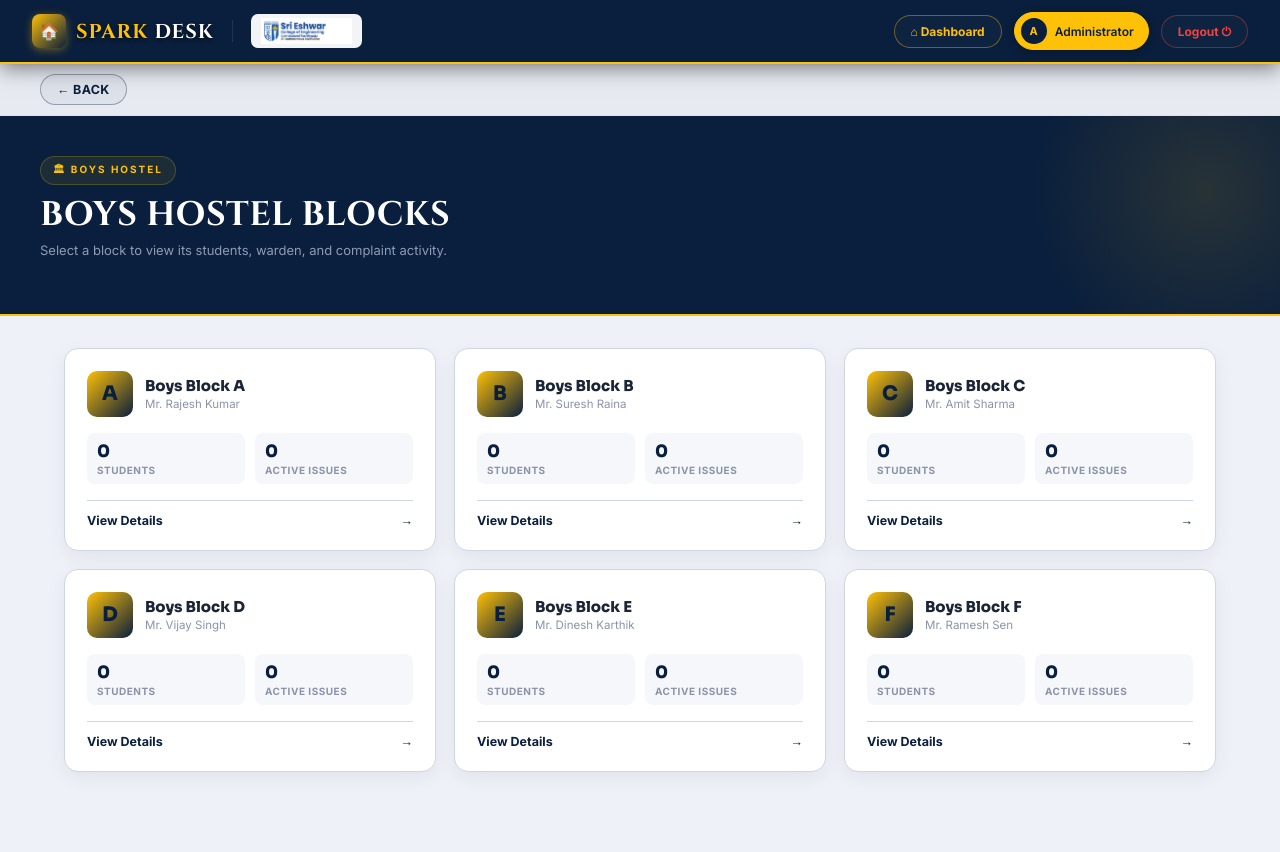
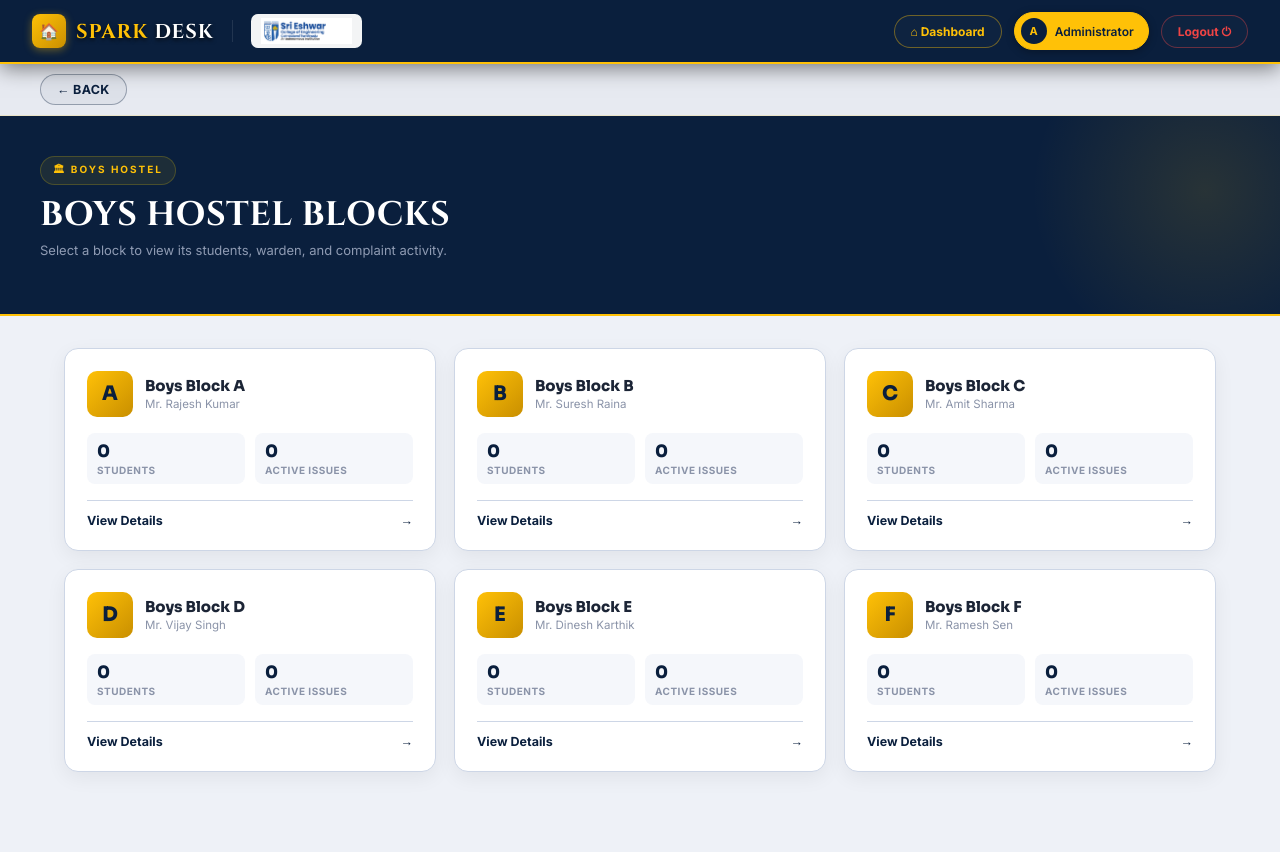
Before and after one commit to Ragul-20/spark_desk, a Flask app: page /boys in a window 1280 px wide. Run offline with Flask 3, Linux system fonts and the light colour scheme; the visitor is signed in with stand-in values (Sample User, id 1); data comes from the database, SQL or seed files in the repository; data that the repository does not hold is empty.

Commit message:
Update gradient colors for navbar and block badges

```diff
--- a/templates/hostel_blocks_list.html
+++ b/templates/hostel_blocks_list.html
@@ -30,7 +30,7 @@
     .navbar { position: sticky; top: 0; z-index: 300; background: var(--surface); border-bottom: 2px solid var(--gold); display: flex; align-items: center; justify-content: space-between; padding: 0 32px; height: 64px; width: 100%; box-shadow: 0 4px 20px rgba(0,0,0,0.5); }
     .nb-left { display: flex; align-items: center; gap: 18px; flex-shrink: 0; }
     .nb-brand { display: flex; align-items: center; gap: 10px; text-decoration: none; flex-shrink: 0; }
-    .nb-icon  { width: 34px; height: 34px; background: linear-gradient(135deg, var(--gold), #0A1F3D); border-radius: 8px; display: flex; align-items: center; justify-content: center; font-size: 16px; flex-shrink: 0; box-shadow: 0 2px 8px rgba(255, 193, 7,0.4); }
+    .nb-icon  { width: 34px; height: 34px; background: linear-gradient(135deg, var(--gold), #c98f00); border-radius: 8px; display: flex; align-items: center; justify-content: center; font-size: 16px; flex-shrink: 0; box-shadow: 0 2px 8px rgba(255, 193, 7,0.4); }
     .nb-name  { font-family: 'Cinzel', serif; font-size: 20px; font-weight: 700; color: #ffc107; text-transform: uppercase; letter-spacing: 1px; text-shadow: 0 2px 4px rgba(0,0,0,0.8); white-space: nowrap; }
     .nb-name span { color: white; }
     .nb-sep   { width: 1px; height: 22px; background: rgba(255,255,255,0.1); flex-shrink: 0; }
@@ -68,7 +68,7 @@
     .block-card { display: block; text-decoration: none; color: inherit; background: var(--card); border: 1.5px solid var(--border); border-radius: 14px; padding: 22px; position: relative; box-shadow: 0 6px 20px rgba(0,0,0,0.06); transition: all 0.2s; }
     .block-card:hover, .block-card:focus-visible { transform: translateY(-3px); border-color: var(--gold); box-shadow: 0 10px 26px rgba(255, 193, 7,0.2); outline: none; }
     .block-card-top { display: flex; align-items: center; gap: 12px; margin-bottom: 16px; }
-    .block-card-badge { width: 46px; height: 46px; border-radius: 10px; background: linear-gradient(135deg, var(--gold), #0A1F3D); display: flex; align-items: center; justify-content: center; font-family: 'Sora', sans-serif; font-size: 20px; font-weight: 900; color: #0A1F3D; flex-shrink: 0; }
+    .block-card-badge { width: 46px; height: 46px; border-radius: 10px; background: linear-gradient(135deg, var(--gold), #c98f00); display: flex; align-items: center; justify-content: center; font-family: 'Sora', sans-serif; font-size: 20px; font-weight: 900; color: #0A1F3D; flex-shrink: 0; }
     .block-card-title { font-family: 'Sora', sans-serif; font-size: 15px; font-weight: 800; color: var(--text); }
     .block-card-sub { font-size: 11.5px; color: var(--dim); margin-top: 2px; }
 
```
